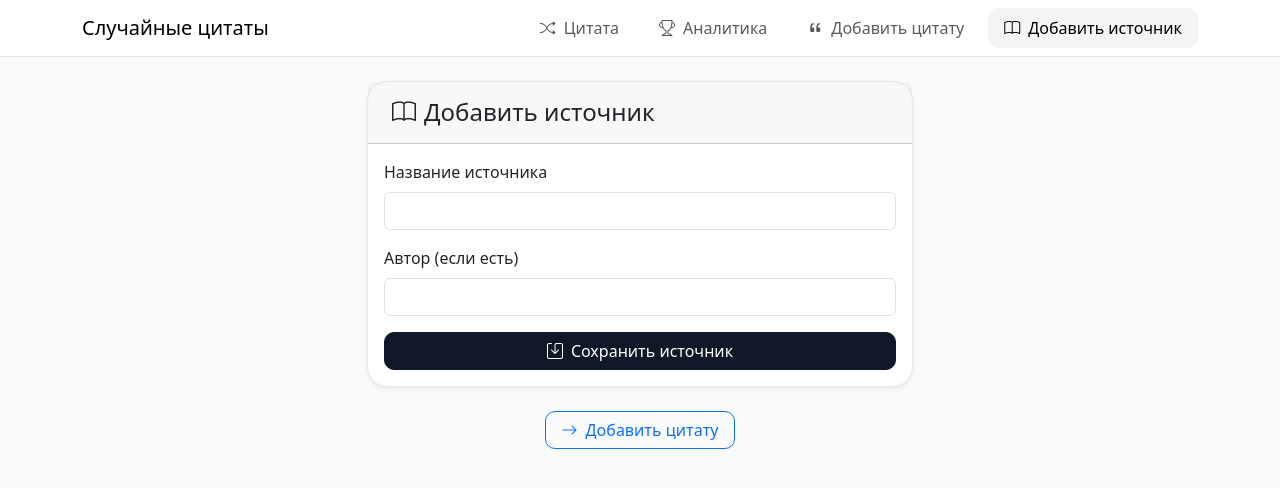
After one commit to iamneefee/random-quotes, a Django app: page /add/source/ in a window 1280 px wide. The commit adds this page. Shown: the top 488 px of the page. Run offline with Django 5.2, Linux system fonts and the light colour scheme.

Commit message:
feat: added add quote and source pages, added alerts to base template

```diff
--- a/quotes/templates/quotes/base.html
+++ b/quotes/templates/quotes/base.html
@@ -14,6 +14,19 @@
         {% include 'quotes/components/navbar.html' %}
         <div class="container py-4">
             {% block content %}{% endblock %}
+
+            {% if messages %}
+                <div class="row justify-content-center mt-5">
+                    <div class="col-lg-6">
+                        {% for message in messages %}
+                            <div class="alert alert-{{ message.tags }} alert-dismissible" role="alert">
+                                {{ message }}
+                                <button type="button" class="btn-close" data-bs-dismiss="alert" aria-label="Close"></button>
+                            </div>
+                        {% endfor %}
+                    </div>
+                </div>
+            {% endif %}
         </div>
         <script src="https://cdn.jsdelivr.net/npm/bootstrap@5.3.7/dist/js/bootstrap.bundle.min.js"
                 integrity="sha384-ndDqU0Gzau9qJ1lfW4pNLlhNTkCfHzAVBReH9diLvGRem5+R9g2FzA8ZGN954O5Q"
--- a/quotes/templates/quotes/components/navbar.html
+++ b/quotes/templates/quotes/components/navbar.html
@@ -16,13 +16,13 @@
             </li>
             <li class="nav-item me-2">
                 <a class="nav-link {% if request.resolver_match.url_name == 'add-quote' %}active{% endif %}"
-                   href="#">
+                   href="{% url 'quotes:add-quote' %}">
                     <span class="p-2"><i class="bi bi-quote me-2"></i>Добавить цитату</span>
                 </a>
             </li>
             <li class="nav-item">
                 <a class="nav-link {% if request.resolver_match.url_name == 'add-source' %}active{% endif %}"
-                   href="#">
+                   href="{% url 'quotes:add-source' %}">
                     <span class="p-2"><i class="bi bi-book me-2"></i>Добавить источник</span>
                 </a>
             </li>
--- /dev/null
+++ b/quotes/templates/quotes/pages/add_source.html
@@ -0,0 +1,45 @@
+{% extends 'quotes/base.html' %}
+
+{% block title %}Цитаты | Добавить источник{% endblock %}
+
+{% block content %}
+    <div class="row justify-content-center">
+        <div class="col-lg-6">
+            <div class="card shadow-sm mb-4">
+                <div class="card-header">
+                    <h4 class="mb-0 p-2"><i class="bi bi-book me-2"></i>Добавить источник</h4>
+                </div>
+
+                <div class="card-body">
+                    <form method="post">
+                        {% csrf_token %}
+                        <div class="mb-3">
+                            <label for="{{ form.name.id_for_label }}" class="form-label">Название источника</label>
+                            {{ form.name }}
+                            {% if form.name.errors %}
+                                <span class="text-danger form-text">{{ form.name.errors }}</span>
+                            {% endif %}
+                        </div>
+
+                        <div class="mb-3">
+                            <label for="{{ form.author.id_for_label }}" class="form-label">Автор (если есть)</label>
+                            {{ form.author }}
+                        </div>
+
+                        <div class="d-grid">
+                            <button type="submit" class="btn btn-primary">
+                                <i class="bi bi-save me-2"></i>Сохранить источник
+                            </button>
+                        </div>
+                    </form>
+                </div>
+            </div>
+
+            <div class="text-center">
+                <a href="{% url 'quotes:add-quote' %}" class="btn btn-outline-primary">
+                    <span class="p-1"><i class="bi bi-arrow-right me-2"></i>Добавить цитату</span>
+                </a>
+            </div>
+        </div>
+    </div>
+{% endblock %}
--- a/quotes/urls.py
+++ b/quotes/urls.py
@@ -1,6 +1,7 @@
 from django.urls import path
 from .views.random_quote import random_quote_view, rate_quote_view
 from .views.dashboard import dashboard_view
+from .views.add_entry import add_quote_view, add_source_view
 
 app_name = 'quotes'
 
@@ -8,4 +9,6 @@ urlpatterns = [
     path('', random_quote_view, name='random-quote'),
     path('rate/', rate_quote_view, name='rate-quote'),
     path('dashboard/', dashboard_view, name='dashboard'),
+    path('add/source/', add_source_view, name='add-source'),
+    path('add/quote/', add_quote_view, name='add-quote'),
 ]
--- /dev/null
+++ b/quotes/views/add_entry.py
@@ -0,0 +1,31 @@
+from django.shortcuts import render, redirect
+from django.contrib import messages
+from ..forms import SourceForm, QuoteForm
+
+
+def add_source_view(request):
+    if request.method == 'POST':
+        form = SourceForm(request.POST)
+
+        if form.is_valid():
+            form.save()
+            messages.success(request, 'Источник успешно добавлена!')
+            return redirect('quotes:add-source')
+    else:
+        form = SourceForm()
+
+    return render(request, 'quotes/pages/add_source.html', {'form': form})
+
+
+def add_quote_view(request):
+    if request.method == 'POST':
+        form = QuoteForm(request.POST)
+
+        if form.is_valid():
+            form.save()
+            messages.success(request, 'Цитата успешно добавлена!')
+            return redirect('quotes:add-quote')
+    else:
+        form = QuoteForm()
+
+    return render(request, 'quotes/pages/add_quote.html', {'form': form})
```
Also changed, not shown: quotes/templates/quotes/components/table_controls.html (+3 -7 lines), quotes/templates/quotes/pages/add_quote.html (added, +55 -0 lines).
